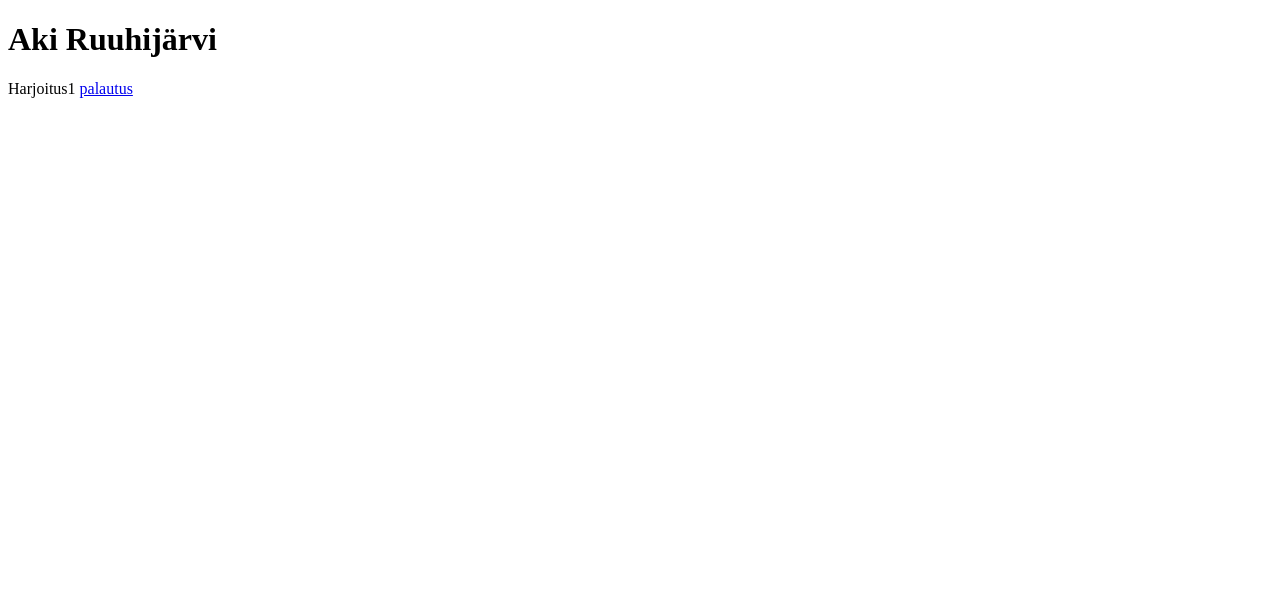
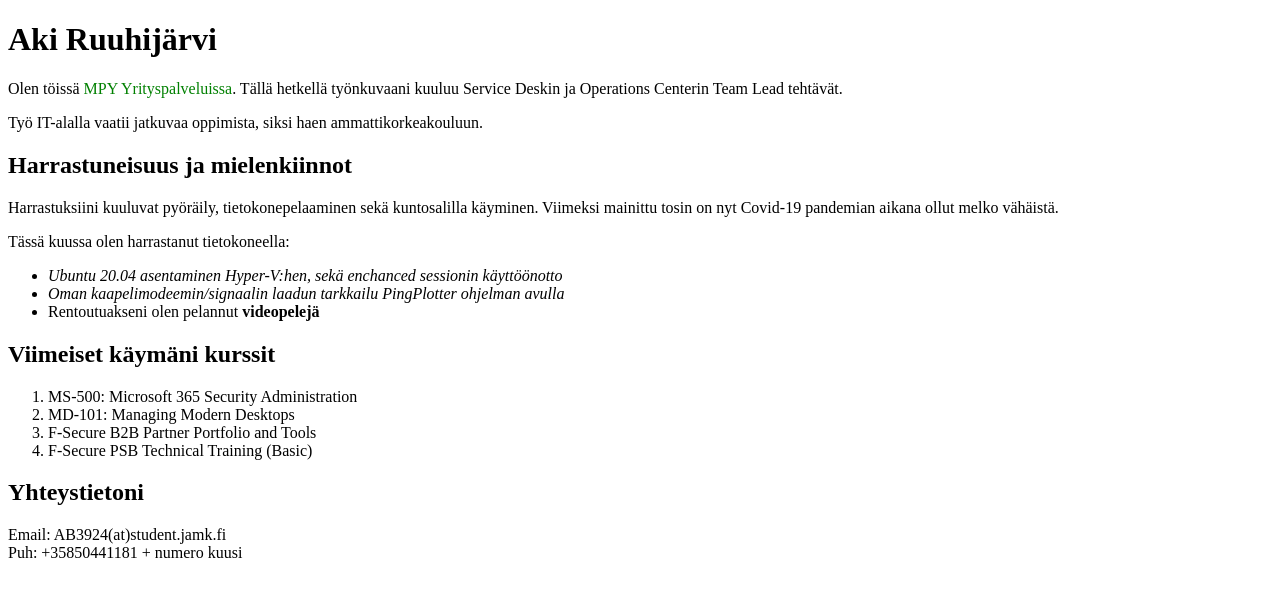
Before and after one commit to AB3924/web_tekniikat, a plain HTML site: page index.html in a window 1280 px wide. Drawn offline with Linux system fonts and the light colour scheme.

Commit message:
Update index.html

```diff
--- a/index.html
+++ b/index.html
@@ -1,16 +1,55 @@
 <!DOCTYPE html>
 <html lang="fi">
 <head>
+<style>
+a:link {
+  color: green;
+  background-color: transparent;
+  text-decoration: none;
+}
+a:visited {
+  color: pink;
+  background-color: transparent;
+  text-decoration: none;
+}
+a:hover {
+  color: red;
+  background-color: transparent;
+  text-decoration: underline;
+}
+a:active {
+  color: yellow;
+  background-color: transparent;
+  text-decoration: underline;
+}
+</style>
 
-
-<title>harj1</title>
+<title>Aki harj1</title>
 </head>
 <body>
 
 <h1>Aki Ruuhijärvi</h1>
-<p>Harjoitus1 <a href="https://github.com/AB3924/web_tekniikat/blob/main/aki_palautus_harj1.html" target="_blank">palautus</a></p>
+<p>Olen töissä <a href="https://www.mpy.fi/" target="_blank">MPY Yrityspalveluissa</a>. Tällä hetkellä työnkuvaani kuuluu Service Deskin ja Operations Centerin Team Lead tehtävät.</p>
+<p>Työ IT-alalla vaatii jatkuvaa oppimista, siksi haen ammattikorkeakouluun.</p>
 
+<h2> Harrastuneisuus ja mielenkiinnot </h2>
+<p>Harrastuksiini kuuluvat pyöräily, tietokonepelaaminen sekä kuntosalilla käyminen. Viimeksi mainittu tosin on nyt Covid-19 pandemian aikana ollut melko vähäistä. </p>
+<p> Tässä kuussa olen harrastanut tietokoneella: </p>
+<ul style="list-style-type:disc">
+         <li><em>Ubuntu 20.04 asentaminen Hyper-V:hen, sekä enchanced sessionin käyttöönotto </em></li>
+         <li><i>Oman kaapelimodeemin/signaalin laadun tarkkailu PingPlotter ohjelman avulla</i></li>
+         <li>Rentoutuakseni olen pelannut <b>videopelejä</b></li></ul>
 
+<h2> Viimeiset käymäni kurssit </h2>
+<ul style="list-style-type:round">
+         <li>MS-500: Microsoft 365 Security Administration</li>
+         <li>MD-101: Managing Modern Desktops</li>
+         <li>F-Secure B2B Partner Portfolio and Tools</li>
+         <li>F-Secure PSB Technical Training (Basic)</li></ul>
+
+<h2> Yhteystietoni</h2>
+Email: AB3924(at)student.jamk.fi
+<br>Puh: +35850441181 + numero kuusi
 
 </body>
 </html>
```
